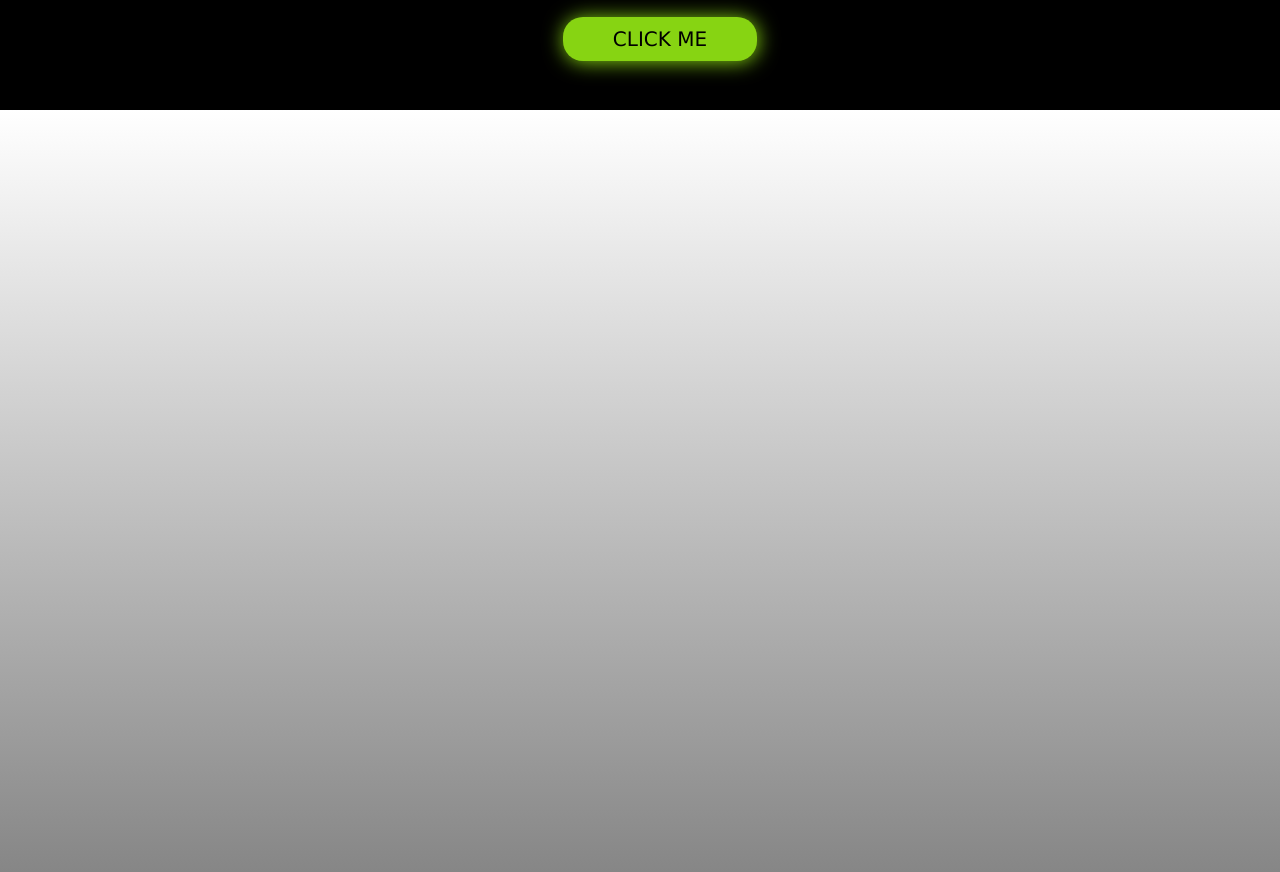
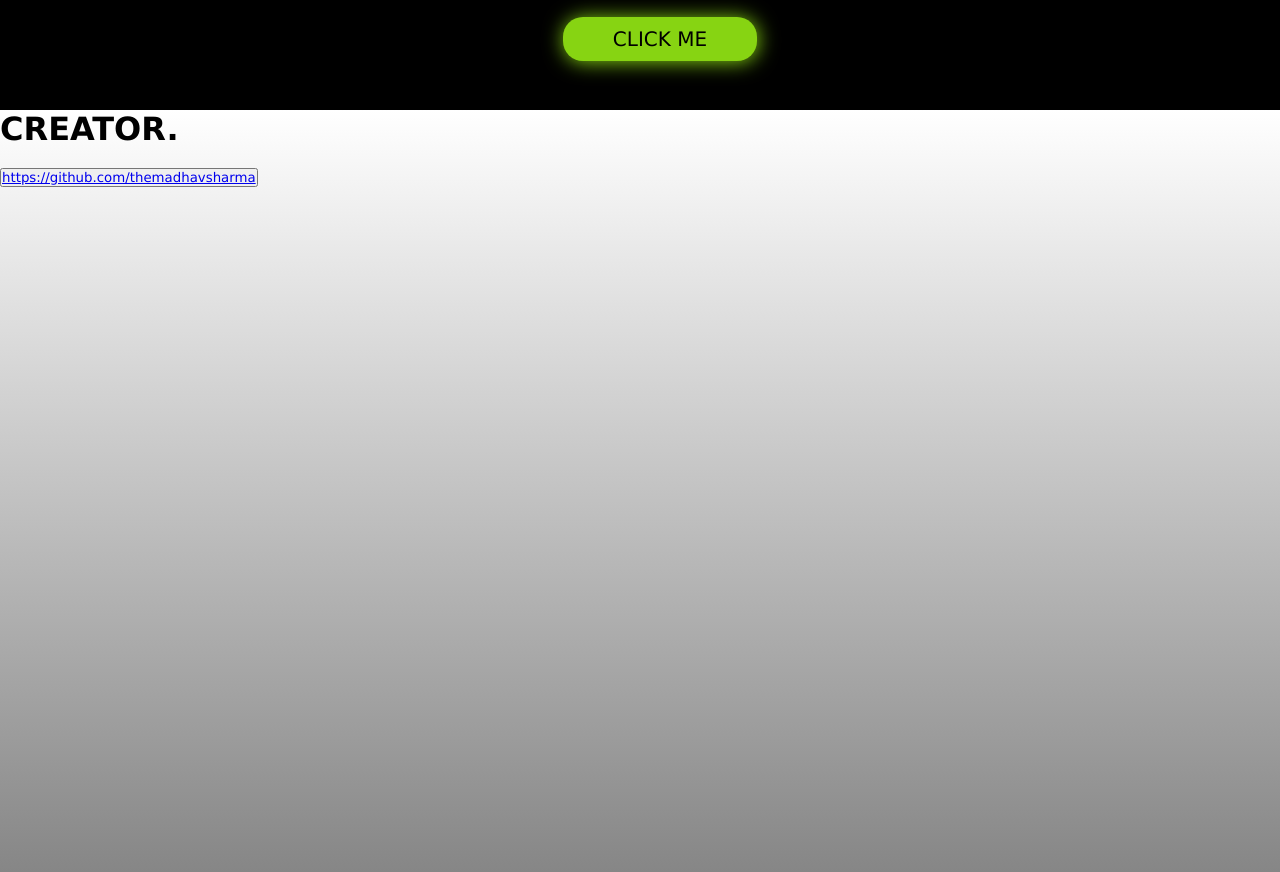
Before and after one commit to themadhavsharma/HOUSE-OF-B., a plain HTML site: page index.html in a window 1280 px wide. Shown: the part 3090-3962 px from the top of the page. Drawn offline with nearby package versions, Linux system fonts and the light colour scheme.

Commit message:
Update index.html
Added content to the main2 about the creator of the website.

```diff
--- a/index.html
+++ b/index.html
@@ -96,6 +96,19 @@
       </div>
     </div>
     <div class="main2">
+      <div class="creatorr">
+        <h1>CREATOR.</h1>
+        <div class="creat-d">
+          <img title="HEY!!!" src="images/picart.png" alt="">
+          <div class="details">
+            <button>
+              <a target="_blank" href="https://github.com/themadhavsharma">https://github.com/themadhavsharma</a>
+
+            </button>
+          </div>
+
+        </div>
+      </div>
 
     </div>
 
```
